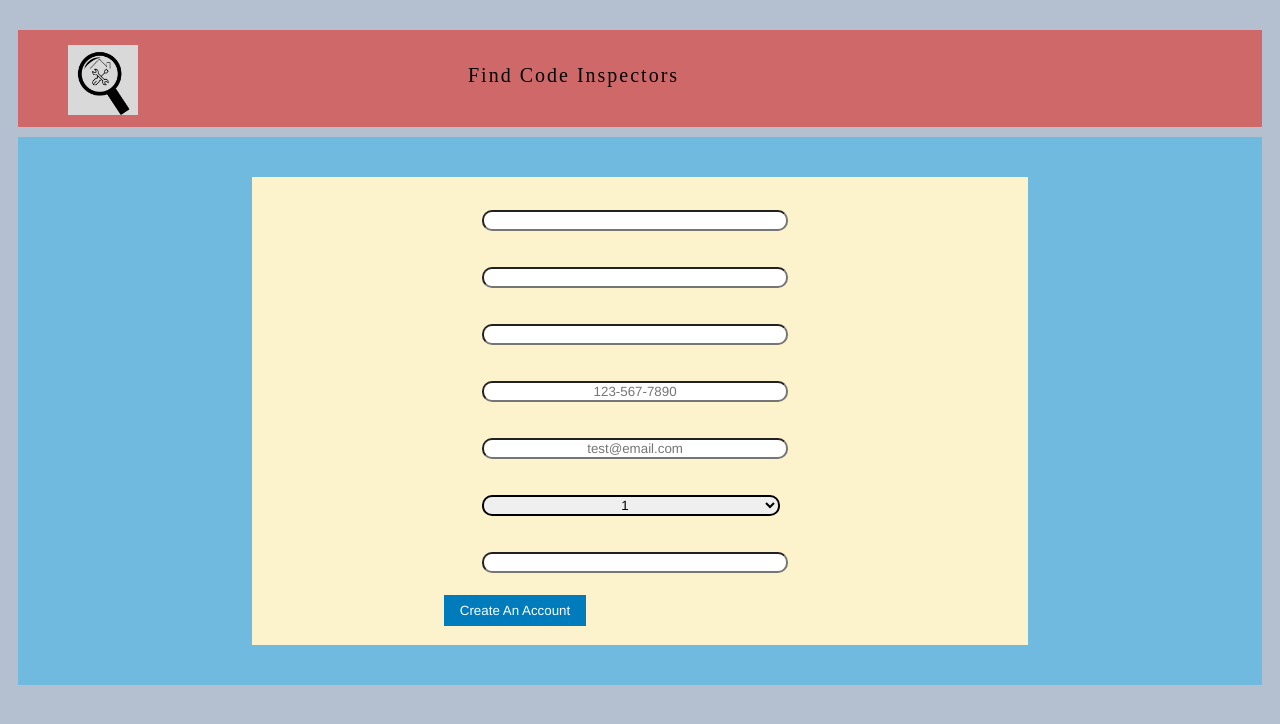
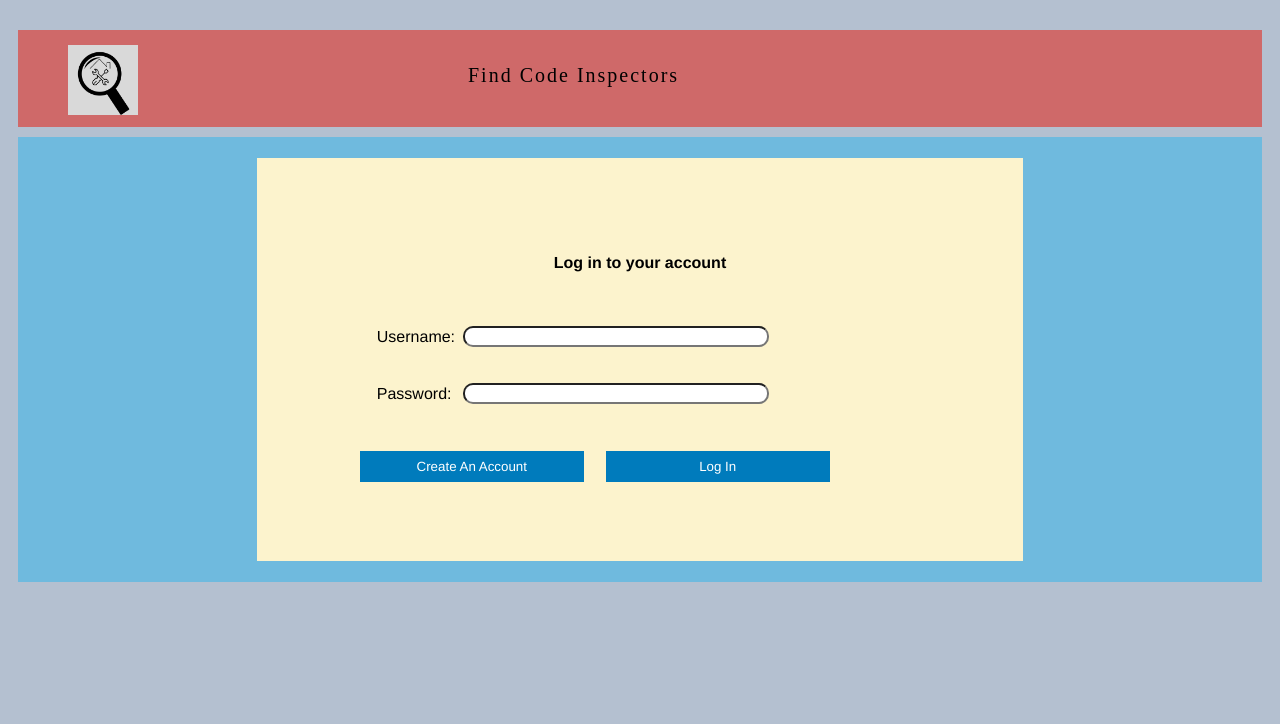
Before and after one commit to smahavadi/capstone4155, an Angular app in the folder FrontEnd/angular-code-inspectors/: page / in a window 1280 px wide. Shown: the top 724 px of the page. Built offline with nearby package versions, Linux system fonts and the light colour scheme.

Commit message:
added login page

```diff
--- a/FrontEnd/angular-code-inspectors/src/app/app.component.html
+++ b/FrontEnd/angular-code-inspectors/src/app/app.component.html
@@ -1,7 +1,7 @@
 <!--Header-->
 <app-header></app-header>
 
-<app-register></app-register>
+<app-login></app-login>
 <!--Routes-->
 
 <!--Footer if we want-->
--- a/FrontEnd/angular-code-inspectors/src/app/app.module.ts
+++ b/FrontEnd/angular-code-inspectors/src/app/app.module.ts
@@ -5,13 +5,15 @@ import { AppComponent } from './app.component';
 import { HeaderComponent } from './header/header.component';
 import { HomeComponent } from './home/home.component';
 import { RegisterComponent } from './register/register.component';
+import { LoginComponent } from './login/login.component';
 
 @NgModule({
   declarations: [
     AppComponent,
     HeaderComponent,
     HomeComponent,
-    RegisterComponent
+    RegisterComponent,
+    LoginComponent
   ],
   imports: [
     BrowserModule
--- /dev/null
+++ b/FrontEnd/angular-code-inspectors/src/app/login/login.component.css
@@ -0,0 +1,52 @@
+form {
+    background-color: #6FBADE;
+    overflow: hidden;
+    margin: 10px 10px;
+}
+
+.login-form p {
+    font-family: 'Helvetica', 'Arial', sans-serif;
+    font-weight: bold;
+    text-align: center;
+    position: relative;
+    bottom: 20px;
+}
+
+.login-form {
+    padding: 100px 10px;
+    width: 60%;
+    margin: 21px auto;
+    background-color: #FCF3CD;
+    position: relative;
+}
+
+.login-form label {
+    font-family: 'Helvetica', 'Arial', sans-serif;
+    position: relative;
+    left: 110px;
+    top: 20px;
+}
+
+.login-form .input {
+    font-family: 'Helvetica', 'Arial', sans-serif;
+    width: 40%;
+    text-align: center;
+    display: block;
+    position: relative;
+    left: 196px;
+    border-radius: 10px;
+}
+
+.login-form .submit {
+    background-color: #007BBC;
+    color: white;
+    font-family: 'Helvetica', 'Arial', sans-serif;
+    border: none;
+    cursor: pointer;
+    padding: 8px 16px;
+    width: 30%;
+    margin: 4px 11px;
+    position: relative;
+    left: 82px;
+    top: 25px;
+}
--- /dev/null
+++ b/FrontEnd/angular-code-inspectors/src/app/login/login.component.html
@@ -0,0 +1,16 @@
+<html>
+    <!--Login form-->
+    <form>
+            <div class="login-form">
+                    <p>Log in to your account</p>
+                    <label>Username:</label>
+                    <input class="input" type="text" name="username" class="input">
+                    <br>
+                    <!--Password-->
+                    <label>Password:</label>
+                    <input class="input" type="text" name="password" class="input">
+                    <br>
+                    <input class="submit" type="submit" value="Create An Account"><input class="submit" type="submit" value="Log In">
+            </div>
+    </form>
+</html>
--- /dev/null
+++ b/FrontEnd/angular-code-inspectors/src/app/login/login.component.ts
@@ -0,0 +1,15 @@
+import { Component, OnInit } from '@angular/core';
+
+@Component({
+  selector: 'app-login',
+  templateUrl: './login.component.html',
+  styleUrls: ['./login.component.css']
+})
+export class LoginComponent implements OnInit {
+
+  constructor() { }
+
+  ngOnInit(): void {
+  }
+
+}
```
Also changed, not shown: 1 other file (tests, documents, lock files or other folders).
